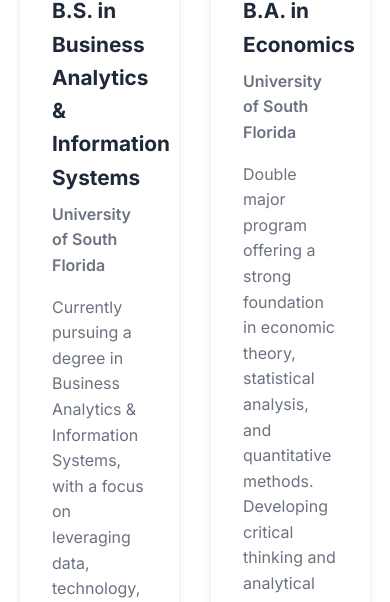
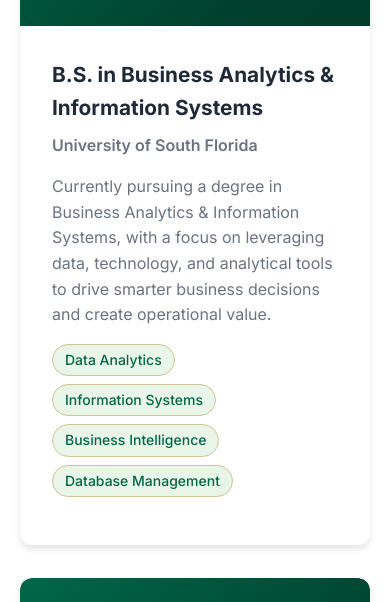
Before and after one commit to VikramVPai/vikram-pai-portfolio, a plain HTML site: page index.html in a window 390 px wide. Shown: the part 3113-3715 px from the top of the page. Drawn offline with Linux system fonts and the light colour scheme.

Commit message:
Changes to CSS to make webpage look better on a phone's search engine

```diff
--- a/styles.css
+++ b/styles.css
@@ -824,6 +824,12 @@
     .section-title {
         font-size: 2rem;
     }
+
+    .education .projects-grid {
+        display: flex;
+        flex-direction: column;
+        gap: 2rem;
+    }
 }
 
 @media (max-width: 480px) {
```
